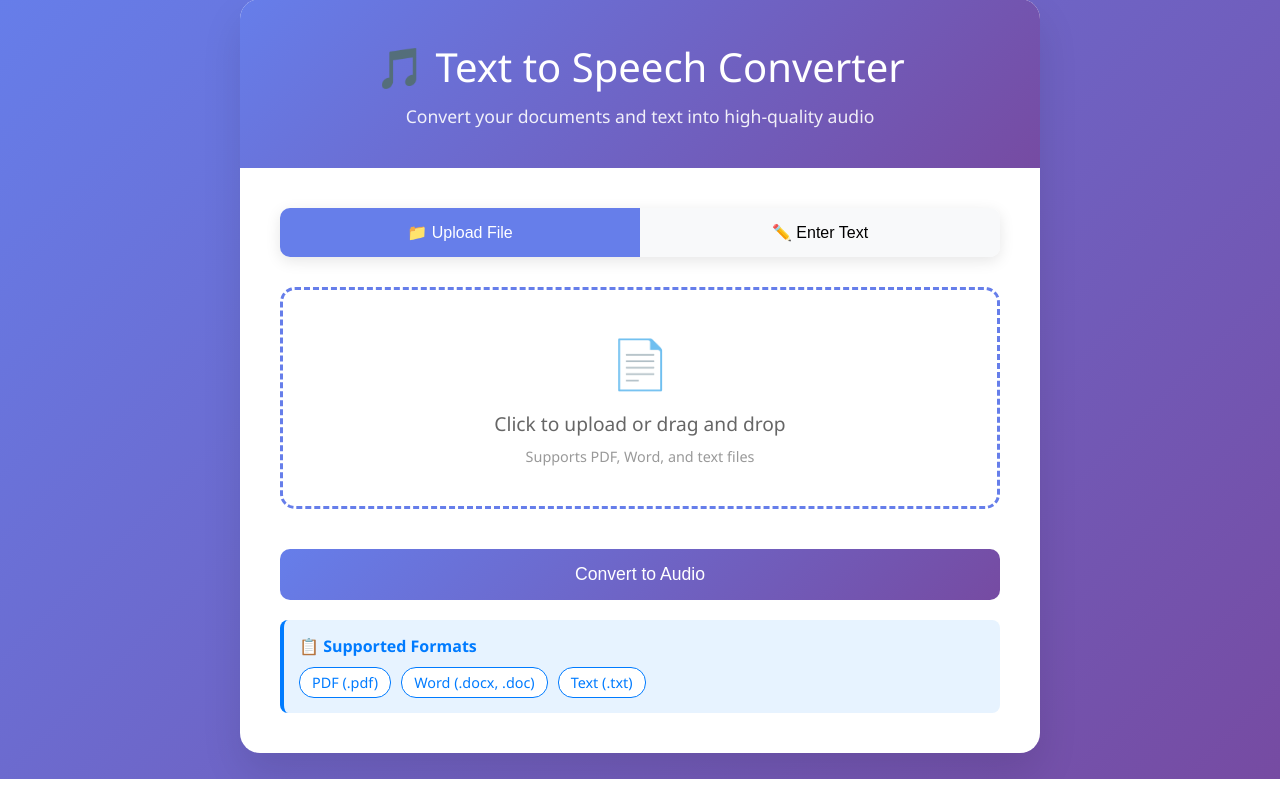
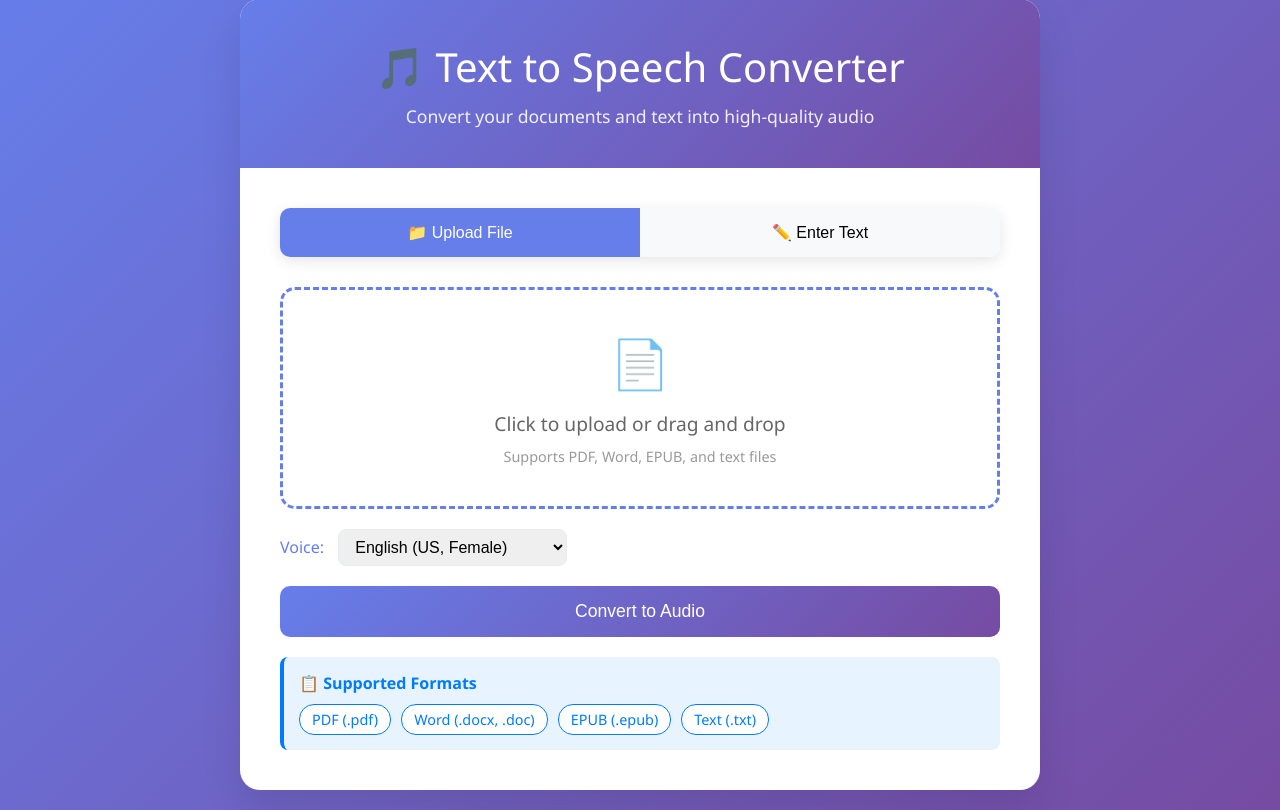
Before and after one commit to hetmmehta/Text_to_Audio, a Flask app: page / in a window 1280 px wide. Shown: the part 21-831 px from the top of the page. Before the commit the page ends 800 px from the top, so only its background shows below. Run offline with Flask 3, Linux system fonts and the light colour scheme.

Commit message:
Add EPUB support, voice selection, and expanded language options
Co-authored-by: hetmehta01 <hetmehta01@gmail.com>

```diff
--- a/app.py
+++ b/app.py
@@ -7,6 +7,7 @@ from docx import Document
 from gtts import gTTS
 import io
 import base64
+from ebooklib import epub
 
 app = Flask(__name__)
 app.config['MAX_CONTENT_LENGTH'] = 16 * 1024 * 1024  # 16MB max file size
@@ -17,7 +18,27 @@ app.config['AUDIO_FOLDER'] = 'audio'
 os.makedirs(app.config['UPLOAD_FOLDER'], exist_ok=True)
 os.makedirs(app.config['AUDIO_FOLDER'], exist_ok=True)
 
-ALLOWED_EXTENSIONS = {'txt', 'pdf', 'docx', 'doc'}
+ALLOWED_EXTENSIONS = {'txt', 'pdf', 'docx', 'doc', 'epub'}
+
+# gTTS voice options (limited by language/accent)
+# 'en' (default, female), 'en-uk' (UK female), 'en-us' (US female), 'en-au' (AU female), 'en-in' (Indian female), 'en-uk-rp' (UK male), 'en-uk-north' (UK male), 'en-uk-rp' (UK male), 'en-uk-wmids' (UK male), 'en-scotland' (Scottish), 'en-uk-london' (London), 'en-uk-leeds' (Leeds), 'en-uk-manc' (Manchester), 'en-uk-lancashire' (Lancashire), 'en-uk-liverpool' (Liverpool), 'en-uk-geordie' (Geordie)
+# gTTS does not support true male/female selection, but some accents sound more male/female.
+VOICE_OPTIONS = [
+    {"label": "English (US, Female)", "value": "en"},
+    {"label": "English (UK, Female)", "value": "en-uk"},
+    {"label": "English (US, Male)", "value": "en-us"},
+    {"label": "English (UK, Male)", "value": "en-uk-rp"},
+    {"label": "English (AU, Female)", "value": "en-au"},
+    {"label": "English (IN, Female)", "value": "en-in"},
+    {"label": "English (UK, North)", "value": "en-uk-north"},
+    {"label": "English (UK, Scotland)", "value": "en-scotland"},
+    {"label": "English (UK, London)", "value": "en-uk-london"},
+    {"label": "English (UK, Leeds)", "value": "en-uk-leeds"},
+    {"label": "English (UK, Manchester)", "value": "en-uk-manc"},
+    {"label": "English (UK, Lancashire)", "value": "en-uk-lancashire"},
+    {"label": "English (UK, Liverpool)", "value": "en-uk-liverpool"},
+    {"label": "English (UK, Geordie)", "value": "en-uk-geordie"},
+]
 
 def allowed_file(filename):
     return '.' in filename and filename.rsplit('.', 1)[1].lower() in ALLOWED_EXTENSIONS
@@ -25,40 +46,74 @@ def allowed_file(filename):
 def extract_text_from_file(file_path, file_extension):
     """Extract text from different file formats"""
     text = ""
-
     try:
         if file_extension == 'txt':
             with open(file_path, 'r', encoding='utf-8') as file:
                 text = file.read()
-
         elif file_extension == 'pdf':
             with open(file_path, 'rb') as file:
                 pdf_reader = PyPDF2.PdfReader(file)
                 for page in pdf_reader.pages:
                     text += page.extract_text() + "\n"
-
         elif file_extension in ['docx', 'doc']:
             doc = Document(file_path)
             for paragraph in doc.paragraphs:
                 text += paragraph.text + "\n"
-
+        elif file_extension == 'epub':
+            book = epub.read_epub(file_path)
+            for item in book.get_items():
+                if item.get_type() == epub.ITEM_DOCUMENT:
+                    from bs4 import BeautifulSoup
+                    soup = BeautifulSoup(item.get_content(), 'html.parser')
+                    text += ' '.join([t for t in soup.stripped_strings]) + "\n"
         return text.strip()
-
     except Exception as e:
         return f"Error extracting text: {str(e)}"
 
 def text_to_speech(text, language='en'):
     """Convert text to speech and return audio data"""
     try:
-        tts = gTTS(text=text, lang=language, slow=False)
-
-        # Save to a temporary file-like object
+        tts = gTTS(text=text, lang=language, tld='com', slow=False)
         audio_buffer = io.BytesIO()
         tts.write_to_fp(audio_buffer)
         audio_buffer.seek(0)
+        return audio_buffer
+    except Exception as e:
+        return None
 
+def get_voice_params(voice_value):
+    # Map UI voice value to gTTS language/accent
+    # gTTS uses 'lang' and 'tld' (top-level domain) for accent
+    # We'll use 'lang' for main language, and tld for accent if needed
+    # Example: 'en', 'en-uk', 'en-us', etc.
+    # For gTTS, tld can be 'com', 'co.uk', 'com.au', 'co.in', etc.
+    # We'll map accordingly
+    mapping = {
+        'en': ('en', 'com'),
+        'en-uk': ('en', 'co.uk'),
+        'en-us': ('en', 'com'),
+        'en-au': ('en', 'com.au'),
+        'en-in': ('en', 'co.in'),
+        'en-uk-rp': ('en', 'co.uk'),
+        'en-uk-north': ('en', 'co.uk'),
+        'en-scotland': ('en', 'co.uk'),
+        'en-uk-london': ('en', 'co.uk'),
+        'en-uk-leeds': ('en', 'co.uk'),
+        'en-uk-manc': ('en', 'co.uk'),
+        'en-uk-lancashire': ('en', 'co.uk'),
+        'en-uk-liverpool': ('en', 'co.uk'),
+        'en-uk-geordie': ('en', 'co.uk'),
+    }
+    return mapping.get(voice_value, ('en', 'com'))
+
+def text_to_speech_with_voice(text, voice_value):
+    lang, tld = get_voice_params(voice_value)
+    try:
+        tts = gTTS(text=text, lang=lang, tld=tld, slow=False)
+        audio_buffer = io.BytesIO()
+        tts.write_to_fp(audio_buffer)
+        audio_buffer.seek(0)
         return audio_buffer
-
     except Exception as e:
         return None
 
@@ -66,53 +121,40 @@ def text_to_speech(text, language='en'):
 def index():
     return render_template('index.html')
 
+@app.route('/voice-options')
+def voice_options():
+    return jsonify(VOICE_OPTIONS)
+
 @app.route('/convert', methods=['POST'])
 def convert_to_audio():
     try:
-        # Check if file was uploaded
         if 'file' not in request.files:
             return jsonify({'error': 'No file uploaded'}), 400
-
         file = request.files['file']
         if file.filename == '':
             return jsonify({'error': 'No file selected'}), 400
-
         if not allowed_file(file.filename):
             return jsonify({'error': 'File type not supported'}), 400
-
-        # Save uploaded file temporarily
+        voice = request.form.get('voice', 'en')
         filename = secure_filename(file.filename)
         file_extension = filename.rsplit('.', 1)[1].lower()
-
         with tempfile.NamedTemporaryFile(delete=False, suffix=f'.{file_extension}') as temp_file:
             file.save(temp_file.name)
             temp_file_path = temp_file.name
-
-        # Extract text from file
         extracted_text = extract_text_from_file(temp_file_path, file_extension)
-
-        # Clean up temporary file
         os.unlink(temp_file_path)
-
         if not extracted_text or extracted_text.startswith("Error"):
             return jsonify({'error': extracted_text or 'No text could be extracted'}), 400
-
-        # Convert text to speech
-        audio_buffer = text_to_speech(extracted_text)
-
+        audio_buffer = text_to_speech_with_voice(extracted_text, voice)
         if audio_buffer is None:
             return jsonify({'error': 'Failed to convert text to speech'}), 500
-
-        # Convert audio to base64 for sending to frontend
         audio_data = base64.b64encode(audio_buffer.getvalue()).decode('utf-8')
-
         return jsonify({
             'success': True,
             'text': extracted_text,
             'audio_data': audio_data,
             'filename': filename
         })
-
     except Exception as e:
         return jsonify({'error': f'An error occurred: {str(e)}'}), 500
 
@@ -121,24 +163,17 @@ def convert_text_to_audio():
     try:
         data = request.get_json()
         text = data.get('text', '').strip()
-
+        voice = data.get('voice', 'en')
         if not text:
             return jsonify({'error': 'No text provided'}), 400
-
-        # Convert text to speech
-        audio_buffer = text_to_speech(text)
-
+        audio_buffer = text_to_speech_with_voice(text, voice)
         if audio_buffer is None:
             return jsonify({'error': 'Failed to convert text to speech'}), 500
-
-        # Convert audio to base64 for sending to frontend
         audio_data = base64.b64encode(audio_buffer.getvalue()).decode('utf-8')
-
         return jsonify({
             'success': True,
             'audio_data': audio_data
         })
-
     except Exception as e:
         return jsonify({'error': f'An error occurred: {str(e)}'}), 500
 
--- a/requirements.txt
+++ b/requirements.txt
@@ -5,3 +5,4 @@ gTTS==2.3.2
 Werkzeug==2.3.7
 python-multipart==0.0.6
 Pillow==10.0.1
+EbookLib==0.18
--- a/templates/index.html
+++ b/templates/index.html
@@ -304,14 +304,22 @@
                 <div class="upload-area" onclick="document.getElementById('file-input').click()">
                     <div class="upload-icon">📄</div>
                     <div class="upload-text">Click to upload or drag and drop</div>
-                    <div class="upload-hint">Supports PDF, Word, and text files</div>
+                    <div class="upload-hint">Supports PDF, Word, EPUB, and text files</div>
                 </div>
-                <input type="file" id="file-input" class="file-input" accept=".pdf,.docx,.doc,.txt">
+                <input type="file" id="file-input" class="file-input" accept=".pdf,.docx,.doc,.txt,.epub">
+                <div style="margin: 20px 0 0 0;">
+                    <label for="voice-select" style="font-weight: 500; color: #667eea;">Voice:</label>
+                    <select id="voice-select" style="margin-left: 10px; padding: 8px 12px; border-radius: 8px; border: 1px solid #e9ecef; font-size: 1rem;"></select>
+                </div>
                 <button class="convert-btn" onclick="convertFile()">Convert to Audio</button>
             </div>
 
             <div id="text-tab" class="tab-content">
                 <textarea class="text-area" id="text-input" placeholder="Enter or paste your text here..."></textarea>
+                <div style="margin: 20px 0 0 0;">
+                    <label for="voice-select-text" style="font-weight: 500; color: #667eea;">Voice:</label>
+                    <select id="voice-select-text" style="margin-left: 10px; padding: 8px 12px; border-radius: 8px; border: 1px solid #e9ecef; font-size: 1rem;"></select>
+                </div>
                 <button class="convert-btn" onclick="convertText()">Convert to Audio</button>
             </div>
 
@@ -332,6 +340,7 @@
                 <ul class="format-list">
                     <li class="format-item">PDF (.pdf)</li>
                     <li class="format-item">Word (.docx, .doc)</li>
+                    <li class="format-item">EPUB (.epub)</li>
                     <li class="format-item">Text (.txt)</li>
                 </ul>
             </div>
@@ -341,6 +350,24 @@
     <script>
         let currentAudioData = null;
         let currentFilename = 'converted_audio.mp3';
+
+        // Fetch voice options from backend and populate dropdowns
+        async function loadVoiceOptions() {
+            const resp = await fetch('/voice-options');
+            const options = await resp.json();
+            const select = document.getElementById('voice-select');
+            const selectText = document.getElementById('voice-select-text');
+            select.innerHTML = '';
+            selectText.innerHTML = '';
+            options.forEach(opt => {
+                const o = document.createElement('option');
+                o.value = opt.value;
+                o.textContent = opt.label;
+                select.appendChild(o.cloneNode(true));
+                selectText.appendChild(o);
+            });
+        }
+        loadVoiceOptions();
 
         function switchTab(tabName) {
             // Update tab buttons
@@ -387,6 +414,7 @@
 
         async function convertFile() {
             const fileInput = document.getElementById('file-input');
+            const voiceSelect = document.getElementById('voice-select');
             if (!fileInput.files.length) {
                 showError('Please select a file first');
                 return;
@@ -394,6 +422,7 @@
 
             const formData = new FormData();
             formData.append('file', fileInput.files[0]);
+            formData.append('voice', voiceSelect.value);
 
             showLoading(true);
             hideResult();
@@ -423,6 +452,7 @@
 
         async function convertText() {
             const textInput = document.getElementById('text-input');
+            const voiceSelect = document.getElementById('voice-select-text');
             const text = textInput.value.trim();
 
             if (!text) {
@@ -440,7 +470,7 @@
                     headers: {
                         'Content-Type': 'application/json'
                     },
-                    body: JSON.stringify({ text: text })
+                    body: JSON.stringify({ text: text, voice: voiceSelect.value })
                 });
 
                 const data = await response.json();
```
